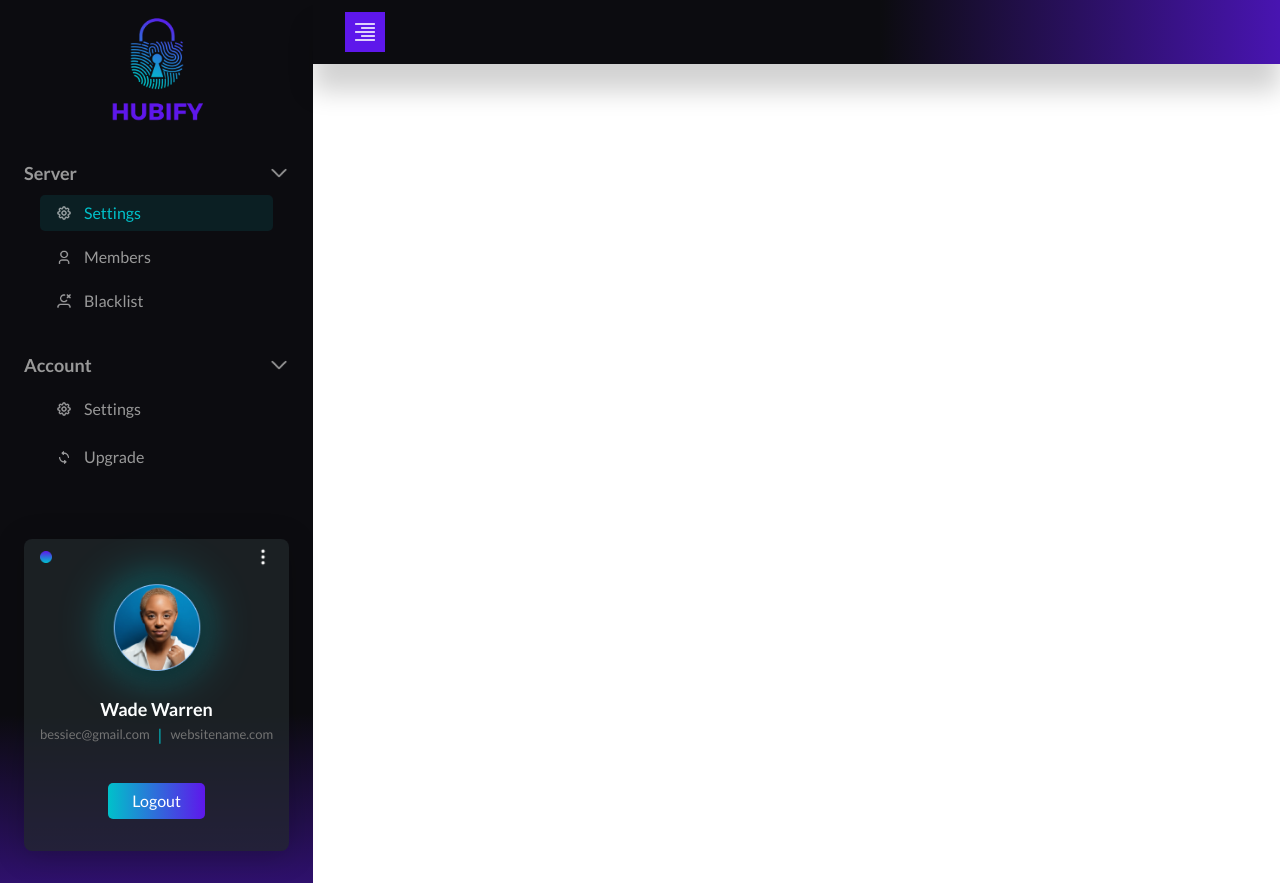
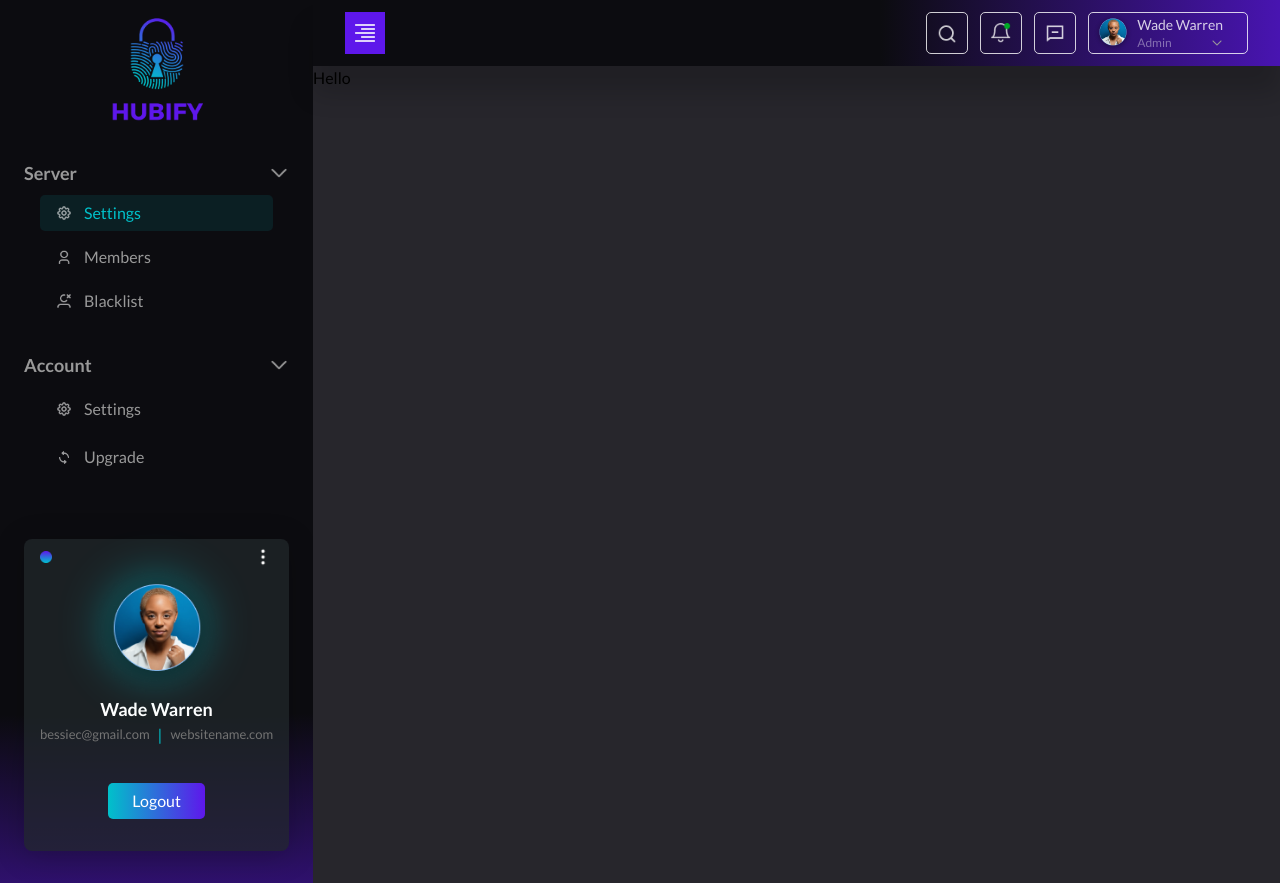
Before and after one commit to Dev-SalamSheikh/Admin-Dashboard-Project, a React (Create React App) app: page /server/settings in a window 1280 px wide. Built offline with nearby package versions, Linux system fonts and the light colour scheme.

Commit message:
navabr test

```diff
--- a/src/components/Navbar.jsx
+++ b/src/components/Navbar.jsx
@@ -1,4 +1,9 @@
 import hamburger from "../assets/hamburger.png";
+import search from "../assets/search.png";
+import notification from "../assets/notification.png";
+import message from "../assets/message.png";
+import avatar from "../assets/sidebarAvatar.png";
+import DropdownIcon from "../assets/arrowdown.png";
 
 const Navbar = ({ hideandseek }) => {
   return (
@@ -10,14 +15,90 @@ const Navbar = ({ hideandseek }) => {
         boxShadow: "0px 27px 26px rgba(0, 0, 0, 0.18)",
       }}
     >
-      <div>
+      <div className="flex justify-between">
         {/* Hamburger Menu */}
-        <div>
+        <div
+          className="bg-[#5E17EB] w-max p-2 cursor-pointer flex justify-center items-center"
+          onClick={hideandseek}
+        >
+          <img src={hamburger} alt="hamburger" />
+        </div>
+
+        {/* Right Side */}
+        <div className="flex gap-3">
+          {/* SearchIcon */}
           <div
-            className="bg-[#5E17EB] w-max p-2 cursor-pointer"
-            onClick={hideandseek}
+            className="flex justify-center items-center cursor-pointer"
+            style={{
+              border: "1px solid rgba(255, 255, 255, 0.8)",
+              borderRadius: "5px",
+              width: "max-content",
+              padding: "3px 10px",
+            }}
           >
-            <img src={hamburger} alt="hamburger" />
+            <img src={search} alt="search_icon" className="w-5" />
+          </div>
+
+          {/* SearchIcon */}
+          <div
+            className="flex justify-center items-center cursor-pointer"
+            style={{
+              border: "1px solid rgba(255, 255, 255, 0.8)",
+              borderRadius: "5px",
+              width: "max-content",
+              padding: "2px 10px",
+            }}
+          >
+            <img src={notification} alt="search_icon" className="w-5" />
+          </div>
+
+          {/* SearchIcon */}
+          <div
+            className="flex justify-center items-center cursor-pointer"
+            style={{
+              border: "1px solid rgba(255, 255, 255, 0.8)",
+              borderRadius: "5px",
+              width: "max-content",
+              padding: "3px 10px",
+            }}
+          >
+            <img src={message} alt="search_icon" className="w-5" />
+          </div>
+
+          {/* Avatar Part */}
+          <div
+            className="flex items-center gap-1 rounded-[5px] pl-1 pr-6 cursor-pointer"
+            style={{
+              border: "1px solid rgba(255, 255, 255, 0.8)",
+            }}
+          >
+            {/* Left */}
+            <div>
+              <img src={avatar} alt="" className="w-10" />
+            </div>
+
+            {/* Right */}
+            <div>
+              <p
+                className="text-sm"
+                style={{
+                  color: "rgba(255, 255, 255, 0.8)",
+                }}
+              >
+                Wade Warren
+              </p>
+              <div className="flex justify-between items-center">
+                <span
+                  className="text-xs"
+                  style={{
+                    color: "rgba(255, 255, 255, 0.4)",
+                  }}
+                >
+                  Admin
+                </span>
+                <img src={DropdownIcon} alt="" className="w-3" />
+              </div>
+            </div>
           </div>
         </div>
       </div>
--- /dev/null
+++ b/src/components/ServerContent.jsx
@@ -0,0 +1,18 @@
+import React from "react";
+import Navbar from "./Navbar";
+
+const ServerContent = ({ hideandseek }) => {
+  return (
+    <div className="bg-LoginContainer w-full min-h-screen">
+      {/* Calling Navbar */}
+      <Navbar hideandseek={hideandseek} />
+
+      {/* Components */}
+      <div>
+        <h1>Hello</h1>
+      </div>
+    </div>
+  );
+};
+
+export default ServerContent;
--- a/src/pages/ServerSettings.jsx
+++ b/src/pages/ServerSettings.jsx
@@ -1,5 +1,5 @@
 import { useState } from "react";
-import Navbar from "../components/Navbar";
+import ServerContent from "../components/ServerContent";
 import Sidebar from "../components/Sidebar";
 
 const ServerSettings = () => {
@@ -11,7 +11,7 @@ const ServerSettings = () => {
   return (
     <div className="flex justify-between">
       <Sidebar hide={hide} />
-      <Navbar hideandseek={hideandseek} />
+      <ServerContent hideandseek={hideandseek} />
     </div>
   );
 };
```
